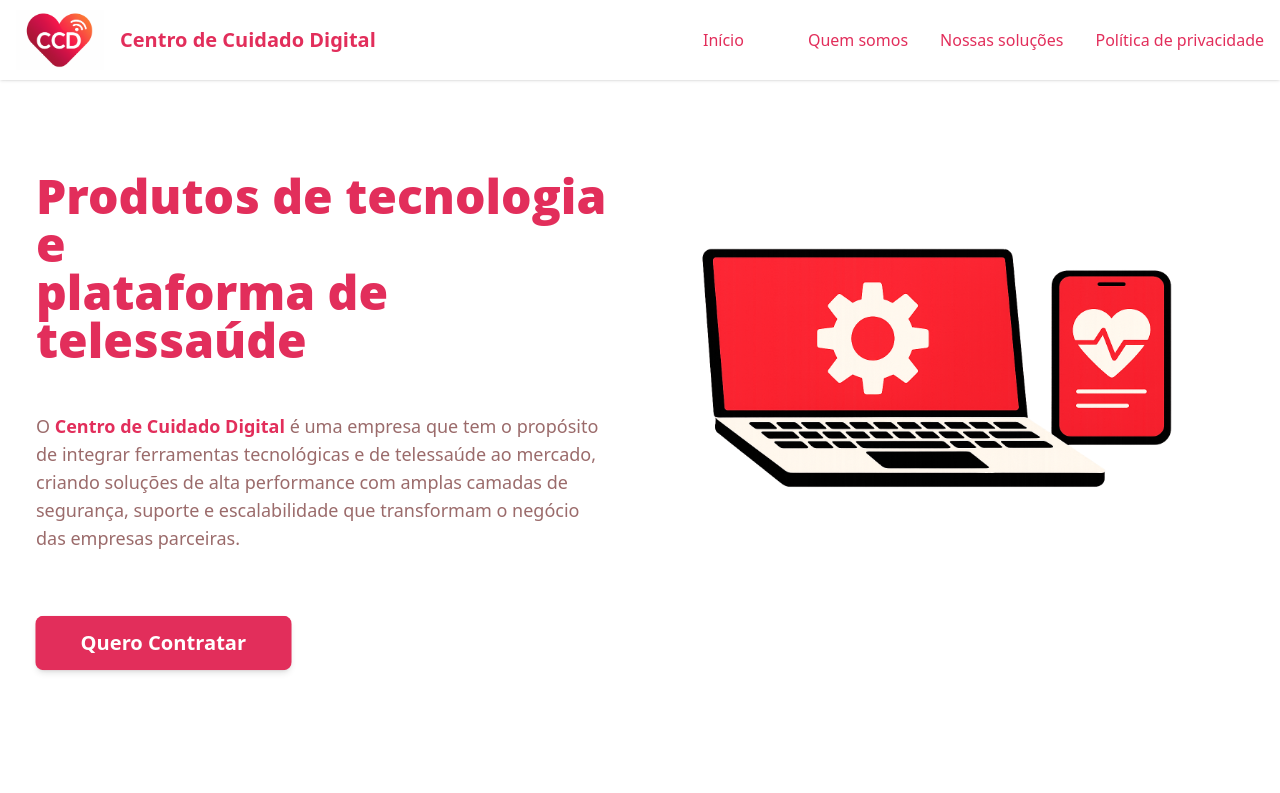
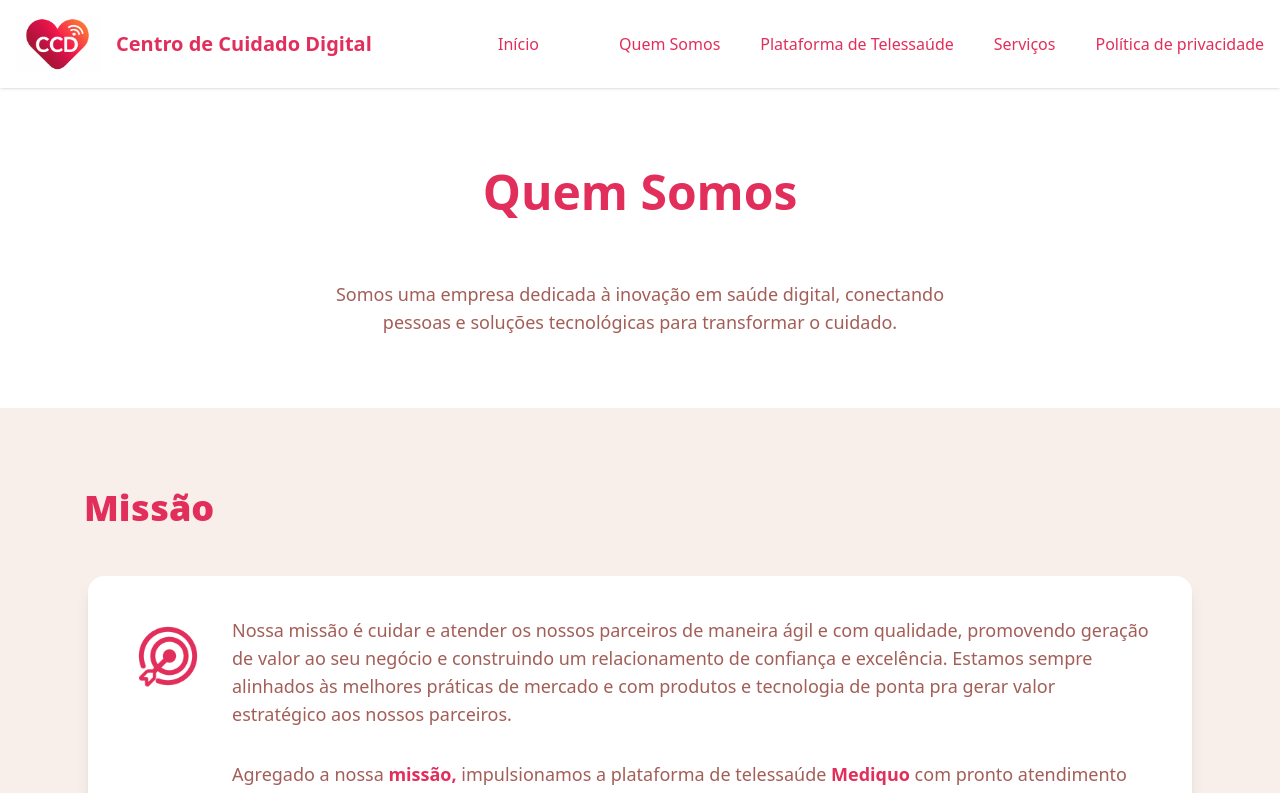
Before and after one commit to ceciliaoliveira-s/ccd-site, a React (Vite) app: page /quem-somos in a window 1280 px wide. Shown: the top 793 px of the page. Built offline with nearby package versions, Linux system fonts and the light colour scheme.

Commit message:
feat: novo navbar com ajustes de rotas no componente e app.tsx

```diff
--- a/src/App.tsx
+++ b/src/App.tsx
@@ -3,7 +3,6 @@ import './App.css';
 import Telainicio from './components/Telainicio';
 import Navbar from "./components/Navbar";
 import QuemSomos from "./components/Quemsomos";
-import NossasSolucoes from "./components/NossasSolucoes";
 import PoliticaPrivacidade from "./components/PoliticaPrivacidade";
 import Produtos from "./components/Produtos";
 import Servicos from "./components/Servicos";
@@ -18,11 +17,10 @@ function App() {
       <Navbar />
       <div className="pt-20">
         <Routes>
-          <Route path="/" element={<Telainicio />} />
+          <Route path="/tela-inicio" element={<Telainicio />} />
           <Route path="/quem-somos" element={<QuemSomos />} />
-          <Route path="/nossas-solucoes" element={<NossasSolucoes />} />
-          <Route path="/nossas-solucoes/produtos" element={<Produtos />} />
-          <Route path="/nossas-solucoes/servicos" element={<Servicos />} />
+          <Route path="/produtos" element={<Produtos />} />
+          <Route path="/servicos" element={<Servicos />} />
           <Route path="/politica-de-privacidade" element={<PoliticaPrivacidade />} />
         </Routes>
       </div>
--- a/src/components/Navbar.tsx
+++ b/src/components/Navbar.tsx
@@ -1,55 +1,27 @@
-import { useState, useRef } from "react";
-import { Link } from "react-router-dom";
+
 import logo from '../assets/Logo navbar.png';
+import { Link } from 'react-router-dom';
 
 export default function Navbar() {
-  const [showDropdown, setShowDropdown] = useState(false);
-  const dropdownTimeout = useRef<ReturnType<typeof setTimeout> | null>(null);
-
-  const handleDropdownEnter = () => {
-    if (dropdownTimeout.current) clearTimeout(dropdownTimeout.current);
-    setShowDropdown(true);
-  };
-  const handleDropdownLeave = () => {
-    dropdownTimeout.current = setTimeout(() => setShowDropdown(false), 200);
-  };
-
   return (
     <nav className="fixed top-0 left-0 w-full bg-white shadow z-50">
-      <div className="max-w-7xl mx-auto px-4 flex items-center justify-between h-20">
+      <div className="max-w-7xl mx-auto px-4 flex items-center justify-between h-22">
         <div className="flex items-center space-x-2 font-bold text-xl text-[#E22E5B]">
-          <img src={logo} alt="Logo" className="h-22 w-22 object-contain" />
+          <img src={logo} alt="Logo" className="h-21 w-21 object-contain" />
           <span>Centro de Cuidado Digital</span>
         </div>
-        <ul className="flex space-x-8">
+        <ul className="flex space-x-10 font-semibold text-base">
           <li>
-            <Link to="/" className="text-[#E22E5B] hover:text-[#db6d89]">Início</Link>
+            <Link to="/tela-inicio" className="text-[#E22E5B] hover:text-[#db6d89]">Início</Link>
           </li>
           <li>
-            <Link to="/quem-somos" className="text-[#E22E5B] hover:text-[#db6d89]">Quem somos</Link>
+            <Link to="/quem-somos" className="text-[#E22E5B] hover:text-[#db6d89]">Quem Somos</Link>
           </li>
-          <li
-            className="relative"
-            onMouseEnter={handleDropdownEnter}
-            onMouseLeave={handleDropdownLeave}
-          >
-            <span className="cursor-pointer text-[#E22E5B] hover:text-[#db6d89] select-none">
-              Nossas soluções
-            </span>
-            {showDropdown && (
-              <ul
-                className="absolute left-5 mt-2 w-48 bg-white border rounded shadow-lg"
-                onMouseEnter={handleDropdownEnter}
-                onMouseLeave={handleDropdownLeave}
-              >
-                <li>
-                  <Link to="/nossas-solucoes/produtos" className="block px-4 py-2 text-[#E22E5B] hover:text-[#db6d89]">Produtos</Link>
-                </li>
-                <li>
-                  <Link to="/nossas-solucoes/servicos" className="block px-4 py-2 text-[#E22E5B] hover:text-[#db6d89]">Serviços</Link>
-                </li>
-              </ul>
-            )}
+          <li>
+            <Link to="/produtos" className="text-[#E22E5B] hover:text-[#db6d89]">Plataforma de Telessaúde</Link>
+          </li>
+          <li>
+            <Link to="/servicos" className="text-[#E22E5B] hover:text-[#db6d89]">Serviços</Link>
           </li>
           <li>
             <Link to="/politica-de-privacidade" className="text-[#E22E5B] hover:text-[#db6d89]">Política de privacidade</Link>
--- a/src/components/Produtos.tsx
+++ b/src/components/Produtos.tsx
@@ -24,9 +24,8 @@ function Produtos() {
           {/* Título animado */}
           <motion.h1
             initial={{ opacity: 0, x: -50 }}
-      whileInView={{ opacity: 1, x: 0 }}
+            animate={{ opacity: 1, x: 0 }}
             transition={{ duration: 0.8 }}
-      viewport={{ once: true }}
             className="text-4xl md:text-5xl font-extrabold text-[#E22E5B] mb-8 leading-tight text-left"
             style={{ fontFamily: "'Open Sans', 'Montserrat','Poppins', 'bold'" }}
           >
@@ -36,7 +35,7 @@ function Produtos() {
           {/* Parágrafo 1 */}
           <motion.p
             initial={{ opacity: 0, y: 20 }}
-      whileInView={{ opacity: 1, y: 0 }}
+            animate={{ opacity: 1, y: 0 }}
             transition={{ delay: 0.2, duration: 0.6 }}
             className="text-base text-left text-[#9B6B6B] mb-4"
           >
@@ -47,7 +46,7 @@ function Produtos() {
           {/* Parágrafo 2 */}
           <motion.p
             initial={{ opacity: 0, y: 20 }}
-      whileInView={{ opacity: 1, y: 0 }}
+            animate={{ opacity: 1, y: 0 }}
             transition={{ delay: 0.4, duration: 0.6 }}
             className="text-base md:text-base text-[#9B6B6B] mb-4"
           >
@@ -57,7 +56,7 @@ function Produtos() {
           {/* Destaque */}
           <motion.p
             initial={{ opacity: 0, y: 20 }}
-      whileInView={{ opacity: 1, y: 0 }}
+            animate={{ opacity: 1, y: 0 }}
             transition={{ delay: 0.6, duration: 0.6 }}
             className="text-base md:text-lg text-[#E22E5B] font-semibold mt-2 mb-12"
           >
@@ -67,7 +66,7 @@ function Produtos() {
           {/* Botão animado */}
           <motion.button
             initial={{ scale: 0.9, opacity: 0 }}
-      whileInView={{ scale: 1, opacity: 1 }}
+            animate={{ scale: 1, opacity: 1 }}
             transition={{ delay: 0.8, duration: 0.6 }}
             whileHover={{
               scale: 1.05,
@@ -83,7 +82,7 @@ function Produtos() {
         {/* LADO DIREITO: imagem responsiva com animação */}
         <motion.div
           initial={{ opacity: 0, x: 50 }}
-    whileInView={{ opacity: 1, x: 0 }}
+          animate={{ opacity: 1, x: 0 }}
           transition={{ duration: 0.8 }}
           className="flex justify-center mt-10 md:mt-0 w-full md:w-auto"
         >
--- a/src/components/Quemsomos.tsx
+++ b/src/components/Quemsomos.tsx
@@ -1,4 +1,5 @@
 import Footer from './Footer';
+import { motion } from 'framer-motion';
 import clientenocentroicon from '../assets/clientenocentro icon.png';
 import acessibilidadeicon from '../assets/acessibilidade icon.png';
 import capaquemsomos from '../assets/capaquemsomos.png';
@@ -6,82 +7,38 @@ import alvomissao from '../assets/alvomissao.png';
 import estrelavalores from '../assets/estrelavalores.png';
 import Securityicon from '../assets/Security icon.png';
 import { CheckCircle, ShieldCheck } from 'lucide-react';
-import { motion } from "framer-motion";
 
-
-
-function QuemSomos() {
+function Quemsomos() {
   return (
-    <div className="w-full min-h-screen flex flex-col">
-      {/* Primeira section conforme protótipo */}
-      <section className="flex flex-col md:flex-row items-start w-full pl-1 py-15 px-0 bg-white">
-
-        {/* Texto à esquerda */}
-        <div className="flex-1 flex flex-col items-start justify-center max-w-2x1">
-
-          {/* Título animado */}
+    <div className="w-full min-h-screen flex flex-col bg-white">
+      {/* Exemplo de seção principal */}
+      <section className="w-full flex flex-col items-center px-6 md:px-16 py-14 gap-10 bg-white relative">
         <motion.h1
-            initial={{ opacity: 0, y: 30 }}
-            whileInView={{ opacity: 1, y: 0 }}
-            transition={{ duration: 0.8, ease: "easeOut" }}
-            viewport={{ once: true }}
-            className="text-4xl md:text-5xl font-extrabold text-[#E22E5B] mb-12 leading-tight text-left"
-            style={{ fontFamily: "'Open Sans', 'Montserrat','Poppins', 'bold'" }}
+          initial={{ opacity: 0, x: -50 }}
+          animate={{ opacity: 1, x: 0 }}
+          transition={{ duration: 0.8 }}
+          className="text-4xl md:text-5xl font-extrabold text-[#E22E5B] text-center mb-6 leading-tight"
         >
-            Produtos de tecnologia e
-            <br />plataforma de telessaúde
+          Quem Somos
         </motion.h1>
-
-          {/* Parágrafo animado */}
         <motion.p
-            initial={{ opacity: 0, filter: "blur(6px)" }}
-            whileInView={{ opacity: 1, filter: "blur(0px)" }}
-            transition={{ duration: 1, ease: "easeOut", delay: 0.3 }}
-            viewport={{ once: true }}
-            className="text-base md:text-lg text-[#9B6B6B] max-w-xl text-left mb-16"
+          initial={{ opacity: 0, y: 20 }}
+          animate={{ opacity: 1, y: 0 }}
+          transition={{ duration: 1, delay: 0.3 }}
+          className="text-base md:text-lg text-center text-[#A35E57] mb-4 max-w-2xl"
         >
-            O <span className="font-bold text-[#E22E5B]">Centro de Cuidado Digital</span> é uma empresa que tem o propósito de integrar ferramentas tecnológicas e de telessaúde ao mercado, criando soluções de alta performance com amplas camadas de segurança, suporte e escalabilidade que transformam o negócio das empresas parceiras.
+          Somos uma empresa dedicada à inovação em saúde digital, conectando pessoas e soluções tecnológicas para transformar o cuidado.
         </motion.p>
-
-          {/* Botão animado */}
-          <motion.button
-            whileHover={{ scale: 1.05, boxShadow: "0px 8px 20px rgba(226,46,91,0.35)" }}
-            whileTap={{ scale: 0.97 }}
-            animate={{ scale: [1, 1.02, 1] }}
-            transition={{ repeat: Infinity, duration: 3, ease: "easeInOut" }}
-            className="bg-[#E22E5B] hover:bg-[#db6d89] text-white text-base md:text-xl mb-16 font-bold py-3 px-8 md:px-11 rounded-lg shadow-md transition"
-          >
-            Quero Contratar
-          </motion.button>
-        </div>
-
-        {/* Imagem animada à direita */}
-        <motion.div
-          className="flex-1 flex justify-center items-center mt-10 md:mt-0"
-          initial={{ opacity: 0, x: 50 }}
-          whileInView={{ opacity: 1, x: 0 }}
-          transition={{ duration: 1, ease: "easeOut", delay: 0.5 }}
-          viewport={{ once: true }}
-        >
-          <motion.img
-            src={capaquemsomos}
-            alt="Produtos de tecnologia e plataforma de telessaúde"
-            className="w-full max-w-[550px] h-auto"
-            whileHover={{ rotate: 1.5, scale: 1.02 }}
-            transition={{ type: "spring", stiffness: 200, damping: 15 }}
-          />
-        </motion.div>
+        {/* ...outros elementos principais, troque whileInView por animate... */}
       </section>
-
       <section className="relative left-1/2 right-1/2 -ml-[50vw] -mr-[50vw] w-screen bg-[#F8EFEA] py-20">
   <div className="max-w-6xl mx-auto px-6">
 
     {/* Título */}
     <motion.h2
       initial={{ opacity: 0, x: -50 }}
-      whileInView={{ opacity: 1, x: 0 }}
+      animate={{ opacity: 1, x: 0 }}
       transition={{ duration: 0.8 }}
-      viewport={{ once: true }}
       className="text-4xl font-extrabold text-[#E22E5B] mb-12 text-left relative inline-block w-full md:-ml-2"
       style={{ fontFamily: "'Open Sans', 'Montserrat','Poppins', 'bold'" }}
     >
@@ -90,7 +47,7 @@ function QuemSomos() {
       <motion.span
         className="absolute -bottom-2 left-0 w-32 h-1 bg-gradient-to-r from-[#E22E5B] to-[#db6d89] rounded"
         initial={{ scaleX: 0 }}
-        whileInView={{ scaleX: 1 }}
+        animate={{ scaleX: 1 }}
         transition={{ duration: 0.8, delay: 0.3 }}
         viewport={{ once: true }}
         style={{ transformOrigin: "left" }}
@@ -99,9 +56,8 @@ function QuemSomos() {
 
     <motion.div
       initial={{ opacity: 0, scale: 0.95 }}
-      whileInView={{ opacity: 1, scale: 1 }}
+      animate={{ opacity: 1, scale: 1 }}
       transition={{ duration: 0.8 }}
-      viewport={{ once: true }}
       className="rounded-2xl shadow-lg p-10 flex flex-col md:flex-row items-start gap-6 bg-white"
     >
       {/* Ícone */}
@@ -178,9 +134,8 @@ function QuemSomos() {
     {/* Título */}
     <motion.h2
       initial={{ opacity: 0, x: -50 }}
-      whileInView={{ opacity: 1, x: 0 }}
+      animate={{ opacity: 1, x: 0 }}
       transition={{ duration: 0.8 }}
-      viewport={{ once: true }}
       className="text-4xl font-extrabold text-left text-[#E22E5B] mb-6 md:-ml-2"
       style={{ fontFamily: "'Open Sans', 'Montserrat','Poppins', 'bold'" }}
     >
@@ -190,9 +145,8 @@ function QuemSomos() {
     {/* Parágrafo */}
     <motion.p
       initial={{ opacity: 0, y: 20 }}
-      whileInView={{ opacity: 1, y: 0 }}
+      animate={{ opacity: 1, y: 0 }}
       transition={{ duration: 1, delay: 0.2 }}
-      viewport={{ once: true }}
       className="text-xl text-[#9B6B6B] text-left mb-20"
     >
       O Centro de Cuidado Digital possui valores sólidos para ofertar e atender nossos parceiros de forma dedicada e ágil, prezando qualidade e eficiência nos serviços e produtos que ofertamos.
@@ -247,4 +201,4 @@ function QuemSomos() {
   );
 }
 
-export default QuemSomos;
+export default Quemsomos;
--- a/src/components/Servicos.tsx
+++ b/src/components/Servicos.tsx
@@ -6,7 +6,6 @@ import anlsdadosicon from '../assets/anlsdadosicon.png';
 import brandingicon from '../assets/brandingicon.png';
 import capaservicos3 from '../assets/capaservicos3.png';
 import { motion } from "framer-motion";
-
 
 const containerVariants = {
   hidden: { opacity: 0 },
@@ -26,16 +25,13 @@ function Servicos() {
     <div className="w-full min-h-screen flex flex-col bg-white">
       {/* Primeira seção */}
       <section className="w-full flex flex-col md:flex-row items-center px-6 md:px-16 py-17 gap-10 bg-white relative">
-
         {/* Texto */}
         <div className="flex-1 flex flex-col items-start justify-center z-10">
-
           {/* Título */}
           <motion.h1
             initial={{ opacity: 0, x: -50 }}
-        whileInView={{ opacity: 1, x: 0 }}
+            animate={{ opacity: 1, x: 0 }}
             transition={{ duration: 0.8 }}
-        viewport={{ once: true }}
             className="text-4xl md:text-5xl font-extrabold text-[#E22E5B] text-left mb-6 leading-tight"
             style={{ fontFamily: "'Open Sans', 'Montserrat','Poppins', 'bold'" }}
           >
@@ -45,9 +41,8 @@ function Servicos() {
           {/* Parágrafo 1 */}
           <motion.p
             initial={{ opacity: 0, y: 20 }}
-        whileInView={{ opacity: 1, y: 0 }}
+            animate={{ opacity: 1, y: 0 }}
             transition={{ duration: 1, delay: 0.3 }}
-        viewport={{ once: true }}
             className="text-base md:text-lg text-left text-[#A35E57] mb-4 max-w-2xl"
           >
             O <span className="font-bold text-left text-[#E22E5B]">Centro de Cuidado Digital</span> é uma empresa que oferece um portfólio sólido com serviços de tecnologia em diversos segmentos para atender de forma estratégica às necessidades do seu negócio.
@@ -56,9 +51,8 @@ function Servicos() {
           {/* Parágrafo 2 */}
           <motion.p
             initial={{ opacity: 0 }}
-        whileInView={{ opacity: 1 }}
+            animate={{ opacity: 1 }}
             transition={{ duration: 1, delay: 0.6 }}
-        viewport={{ once: true }}
             className="text-base md:text-lg text-[#E22E5B] md-12 font-semibold mb-12"
           >
             Saiba mais sobre os nossos serviços abaixo:
@@ -79,10 +73,8 @@ function Servicos() {
         {/* Imagem */}
         <motion.div
           initial={{ opacity: 0, scale: 0.9 }}
-      whileInView={{ opacity: 1, scale: 1 }}
+          animate={{ opacity: 1, scale: 1, y: [0, -10, 0] }}
           transition={{ duration: 1, delay: 0.5 }}
-      animate={{ y: [0, -10, 0] }}
-      viewport={{ once: true }}
           className="flex-1 flex justify-end relative"
         >
           <img
@@ -101,9 +93,8 @@ function Servicos() {
           <motion.div
             className="mb-12"
             initial={{ opacity: 0, y: -30 }}
-          whileInView={{ opacity: 1, y: 0 }}
+            animate={{ opacity: 1, y: 0 }}
             transition={{ duration: 0.6 }}
-          viewport={{ once: true }}
           >
             <div className="w-full md:w-2/3 pl-0 md:pl-16">
               <h2
@@ -124,11 +115,10 @@ function Servicos() {
 
           {/* Grid de cards */}
           <motion.div
-          className="grid grid-cols-1 md:grid-cols-3 gap-16"
+            className="grid grid-cols-1 md:grid-cols-3 gap-y-16 gap-x-4"
             variants={containerVariants}
             initial="hidden"
-          whileInView="show"
-          viewport={{ once: true }}
+            animate="show"
           >
             {/* Card 1: Outsourcing de TI */}
             <motion.div
```
Lines whose indentation alone changed are shown as unchanged.
